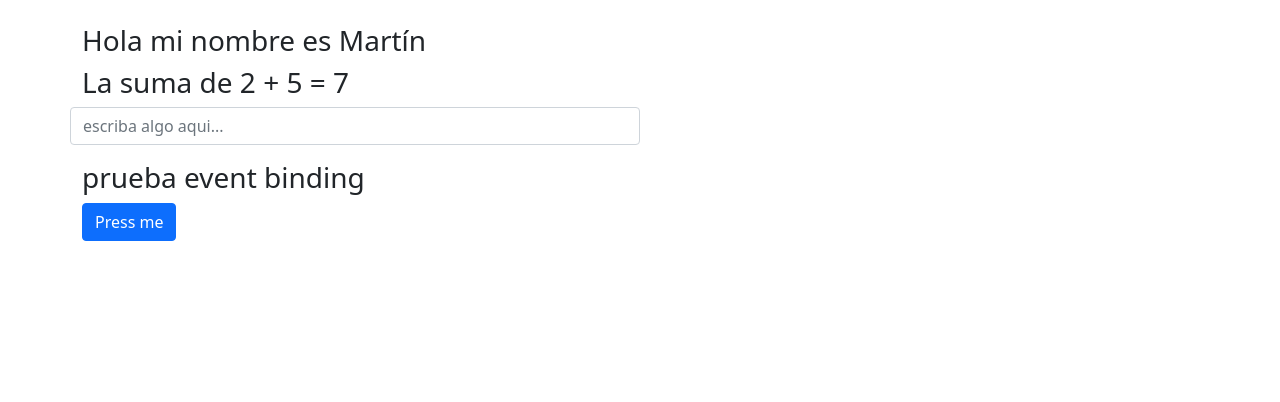
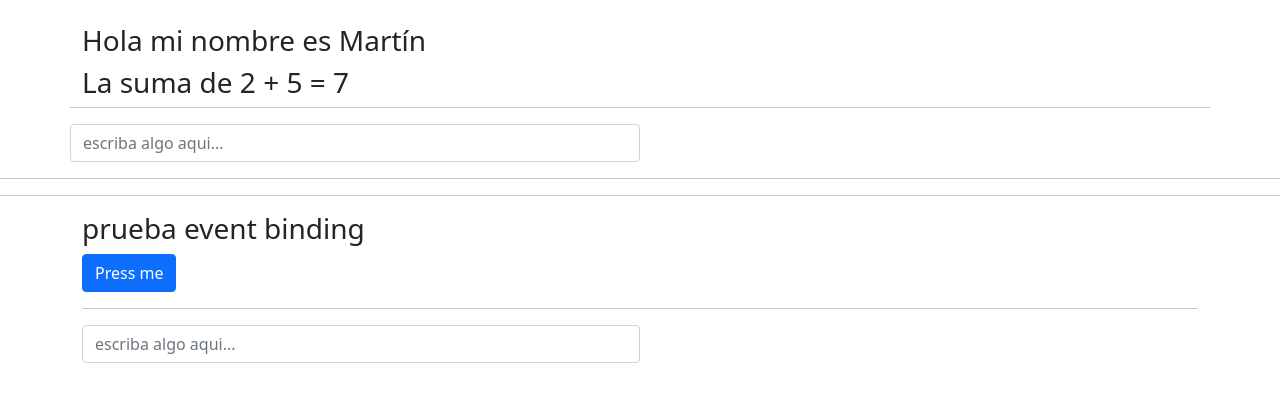
Before and after one commit to lorenzofj/learning-angular, an Angular app in the folder learning/: page / in a window 1280 px wide. Shown: the top 402 px of the page. Built offline with nearby package versions, Linux system fonts and the light colour scheme.

Commit message:
two way data binding

```diff
--- a/learning/src/app/app.component.html
+++ b/learning/src/app/app.component.html
@@ -2,16 +2,20 @@
   <div class="row">
     <h3>Hola mi nombre es {{ nombre }}</h3>
     <h3>La suma de 2 + 5 = {{ getSuma(2, 5) }}</h3>
-    <br>
+    <hr>
     <!--Para los atributos de HTML es recomendable usar property binding-->
     <!--funciona igual asi: placeholder="{{textoPlaceHolder}}"-->
     <input type="text" class="form-control" [placeholder]="textoPlaceHolder" [disabled]="deshabilitado" style="width: 50%;">
-    <br>
     <!--<img [src]="imgSrc" alt="Img" width="100px" height="400px" style="width: 50%;">-->
   </div>
 </div>
-
+<hr>
+<hr>
 <div class="container mt-3">
   <h3>{{ textoEventBinding }}</h3>
   <button class="btn btn-primary" (click)="cambiarTexto()">Press me</button>
+  <hr>
+  <!--a esto => [()] se lo llama banana inbox-->
+  <input type="text" class="form-control" [(ngModel)]="textoTwoWayDataBinding" placeholder="escriba algo aqui..." style="width: 50%;">
+  {{textoTwoWayDataBinding}}
 </div>
--- a/learning/src/app/app.component.ts
+++ b/learning/src/app/app.component.ts
@@ -10,7 +10,8 @@ export class AppComponent {
   textoPlaceHolder = 'escriba algo aqui...';
   deshabilitado = true;
   //imgSrc = "https://external-content.duckduckgo.com/iu/?u=https%3A%2F%2Fhorus.com.uy%2Fimg%2Ftechnologies%2Fangular.png&f=1&nofb=1";
-  textoEventBinding = "prueba event binding";
+  textoEventBinding = 'prueba event binding';
+  textoTwoWayDataBinding = '';
 
   constructor(){
     setInterval(() => this.nombre = 'Martín', 3000);
--- a/learning/src/app/app.module.ts
+++ b/learning/src/app/app.module.ts
@@ -1,4 +1,5 @@
 import { NgModule } from '@angular/core';
+import { FormsModule } from '@angular/forms';
 import { BrowserModule } from '@angular/platform-browser';
 
 import { AppRoutingModule } from './app-routing.module';
@@ -10,7 +11,8 @@ import { AppComponent } from './app.component';
   ],
   imports: [
     BrowserModule,
-    AppRoutingModule
+    AppRoutingModule,
+    FormsModule
   ],
   providers: [],
   bootstrap: [AppComponent]
```
